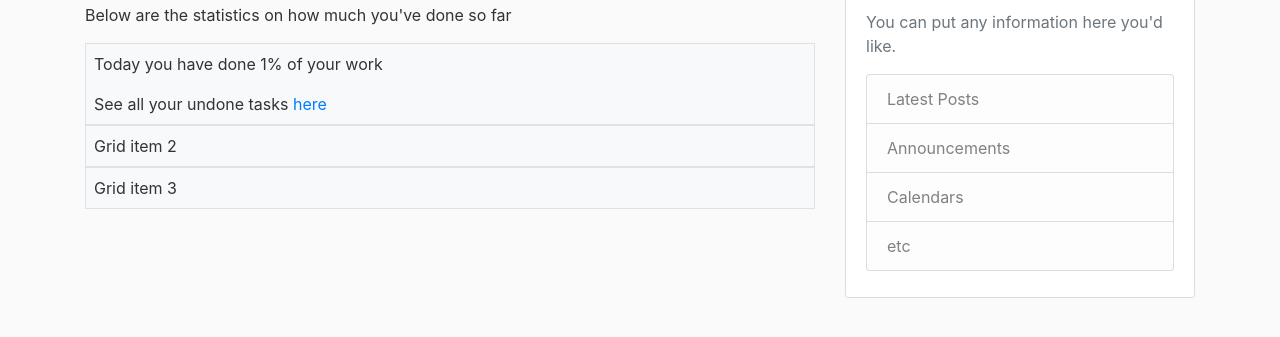
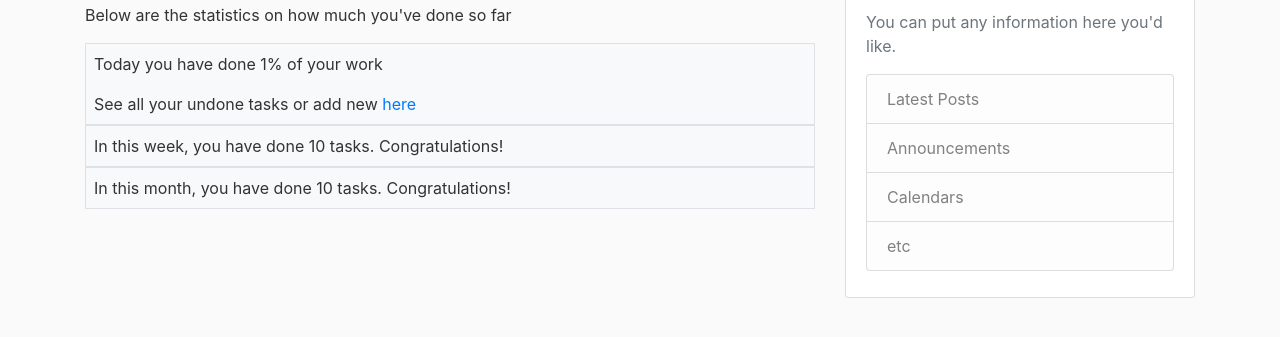
Before and after one commit to RicharSte/i_will_not_forget_about_this_app, a Django app: template protraker/templates/statistic/home.html in a window 1280 px wide. Shown: the part 123-460 px from the top of the page. Run offline with Django 3.2, Linux system fonts and the light colour scheme; the template is opened without the code that fills it: most values are stand-ins (such as "Sample title", 1, 10 or a date in 2020); some libraries are stand-ins or nearby versions.

Commit message:
Все сделал, осталось навести порядок во фронте и задеплоить

```diff
--- a/protraker/templates/statistic/home.html
+++ b/protraker/templates/statistic/home.html
@@ -6,11 +6,11 @@
         <div class="p-2 bg-light border">
         <p>Today you have done {{ done_in_percentage }}% of your work</p>
         {% if not undone_today == 0 %}
-            See all your undone tasks <a href="{% url 'todo-home' %}" class="link-info">here</a>
+            See all your undone tasks or add new <a href="{% url 'todo-home' %}" class="link-info">here</a>
         {% endif %}
         </div>
-        <div class="p-2 bg-light border">Grid item 2</div>
-        <div class="p-2 bg-light border">Grid item 3</div>
+        <div class="p-2 bg-light border">In this week, you have done {{ week_work }} tasks. Congratulations!</div>
+        <div class="p-2 bg-light border">In this month, you have done {{ month }} tasks. Congratulations!</div>
     </div>
 
 {% endblock content %}
```
Also changed, not shown: protraker/statistic/views.py (+28 -7 lines).
